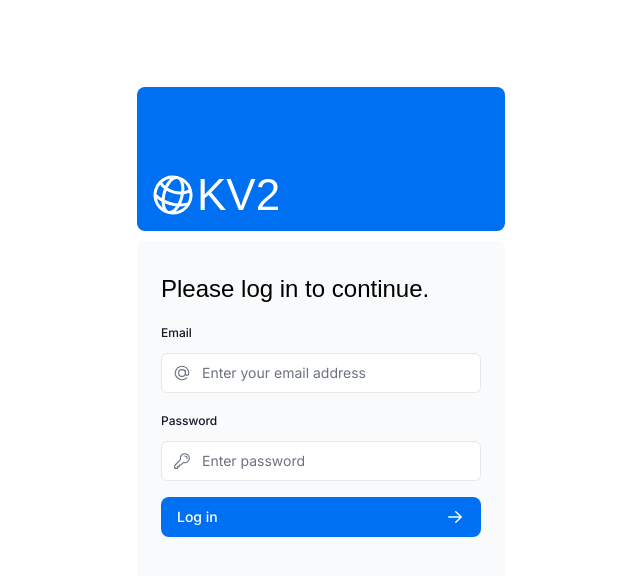
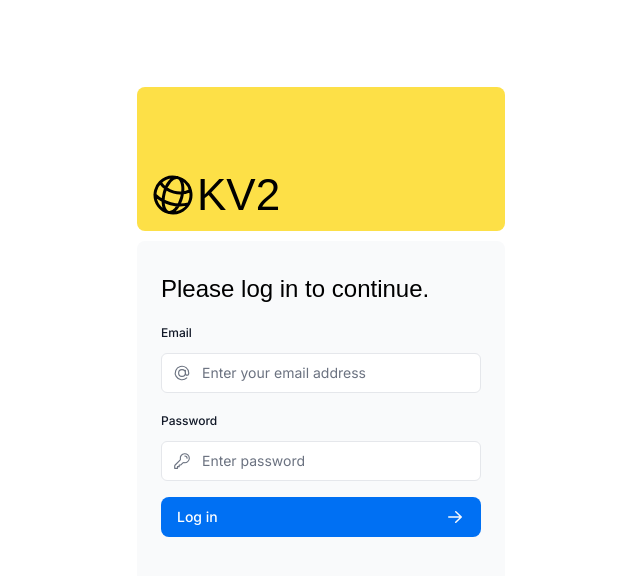
Before and after one commit to ffachrial/nextjs-dashboard, a Next.js app: page /login in a window 1280 px wide. Shown: the top 576 px of the page, without its empty margins (319-959 px from the left). Built offline with nearby package versions, Linux system fonts and the light colour scheme; a web font is replaced by a local one.

Commit message:
Change login header

```diff
--- a/app/login/page.tsx
+++ b/app/login/page.tsx
@@ -1,4 +1,5 @@
 import AcmeLogo from '@/app/ui/acme-logo';
+import KV2Logo from '../ui/kv2-logo';
 import LoginForm from '@/app/ui/login-form';
 import { Metadata } from 'next';
 
@@ -10,9 +11,10 @@ export default function LoginPage() {
   return (
     <main className="flex items-center justify-center md:h-screen">
       <div className="relative mx-auto flex w-full max-w-[400px] flex-col space-y-2.5 p-4 md:-mt-32">
-        <div className="flex h-20 w-full items-end rounded-lg bg-blue-500 p-3 md:h-36">
+        <div className="flex h-20 w-full items-end rounded-lg bg-yellow-300 p-3 md:h-36">
           <div className="w-32 text-white md:w-36">
-            <AcmeLogo />
+            <KV2Logo />
+            {/* <AcmeLogo /> */}
           </div>
         </div>
         <LoginForm />
--- a/app/ui/acme-logo.tsx
+++ b/app/ui/acme-logo.tsx
@@ -7,7 +7,7 @@ export default function AcmeLogo() {
       className={`${lusitana.className} flex flex-row items-center leading-none text-white`}
     >
       <GlobeAltIcon className="h-12 w-12 rotate-[15deg]" />
-      <p className="text-[44px]">KV2</p>
+      <p className="text-[44px]">Acme</p>
     </div>
   );
 }
```
